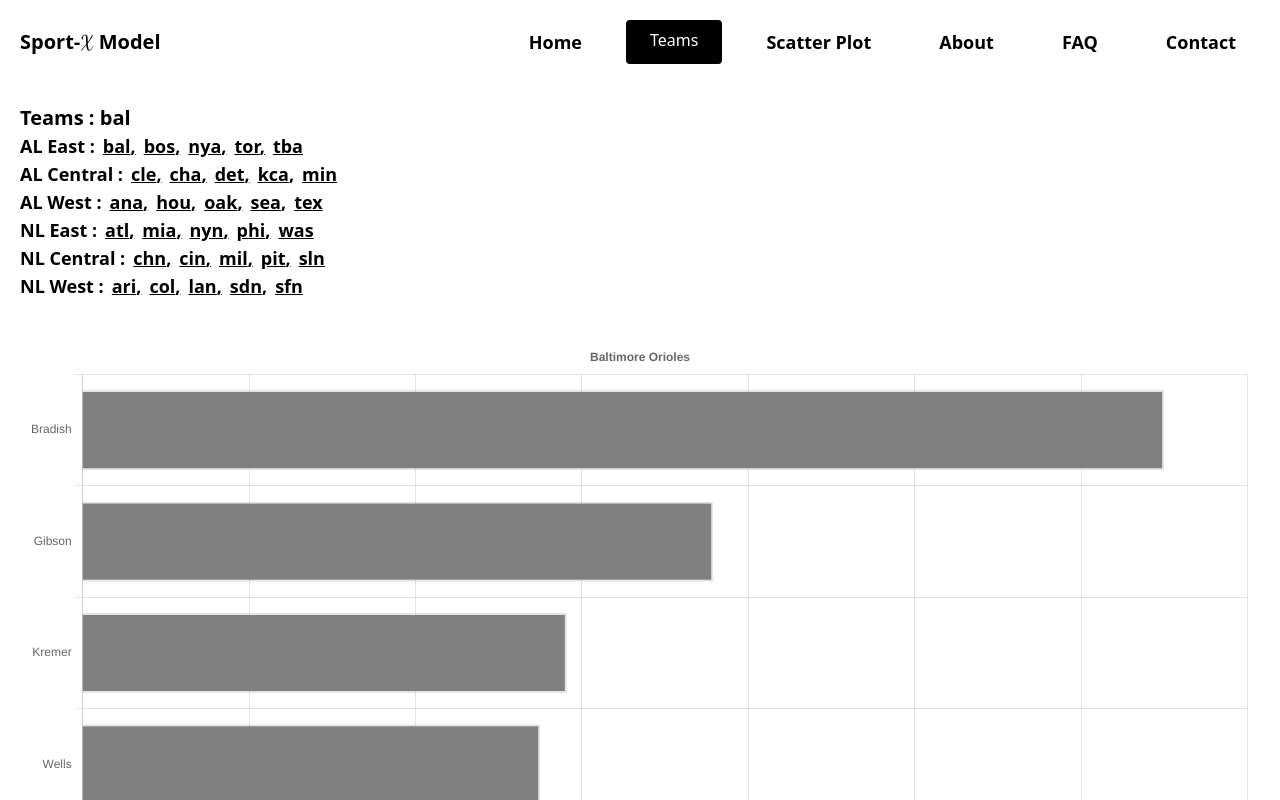
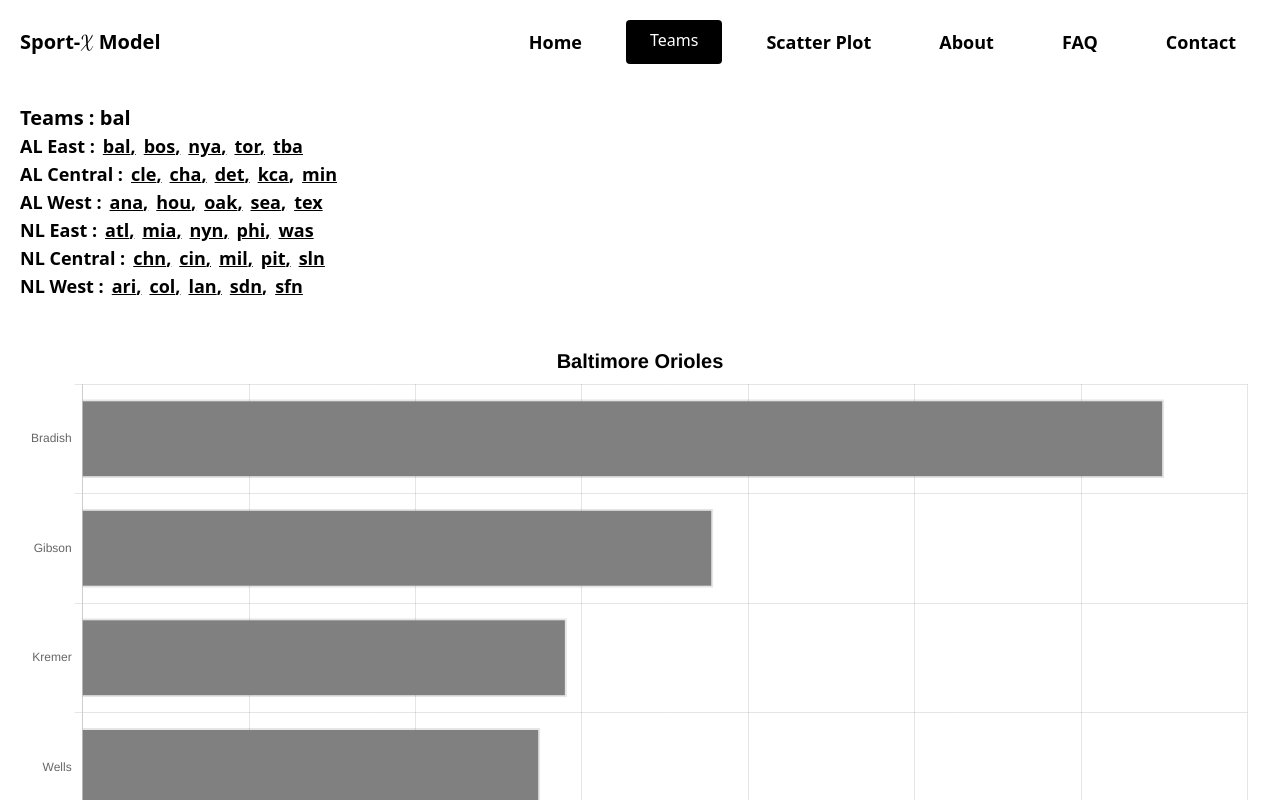
Before and after one commit to faysalewucse/sport-x, a React (Vite) app: page /teams in a window 1280 px wide. Shown: the top 800 px of the page. Built offline with nearby package versions, Linux system fonts and the light colour scheme.

Commit message:
change chart title big

```diff
--- a/src/pages/Teams/Teams.jsx
+++ b/src/pages/Teams/Teams.jsx
@@ -95,7 +95,12 @@
         display: false,
       },
       title: {
+        font: {
+          size: 20,
+        },
         display: true,
+        color: "black",
+
         text: teamsData[selectedTeam].gid,
       },
       layout: {
@@ -169,7 +174,12 @@
         />
       </div>
       {/* <Collapse size="large" accordion items={items} /> */}
-      <Bar className="my-10" options={options} data={data} />
+      <Bar
+        title={teamsData[selectedTeam].gid}
+        className="my-10"
+        options={options}
+        data={data}
+      />
       <TeamStates teamsData={teamsData} selectedTeam={selectedTeam} />
       <ListedPlayers lastNames={teamsData[selectedTeam].y_arr.split(",")} />
     </div>
```
